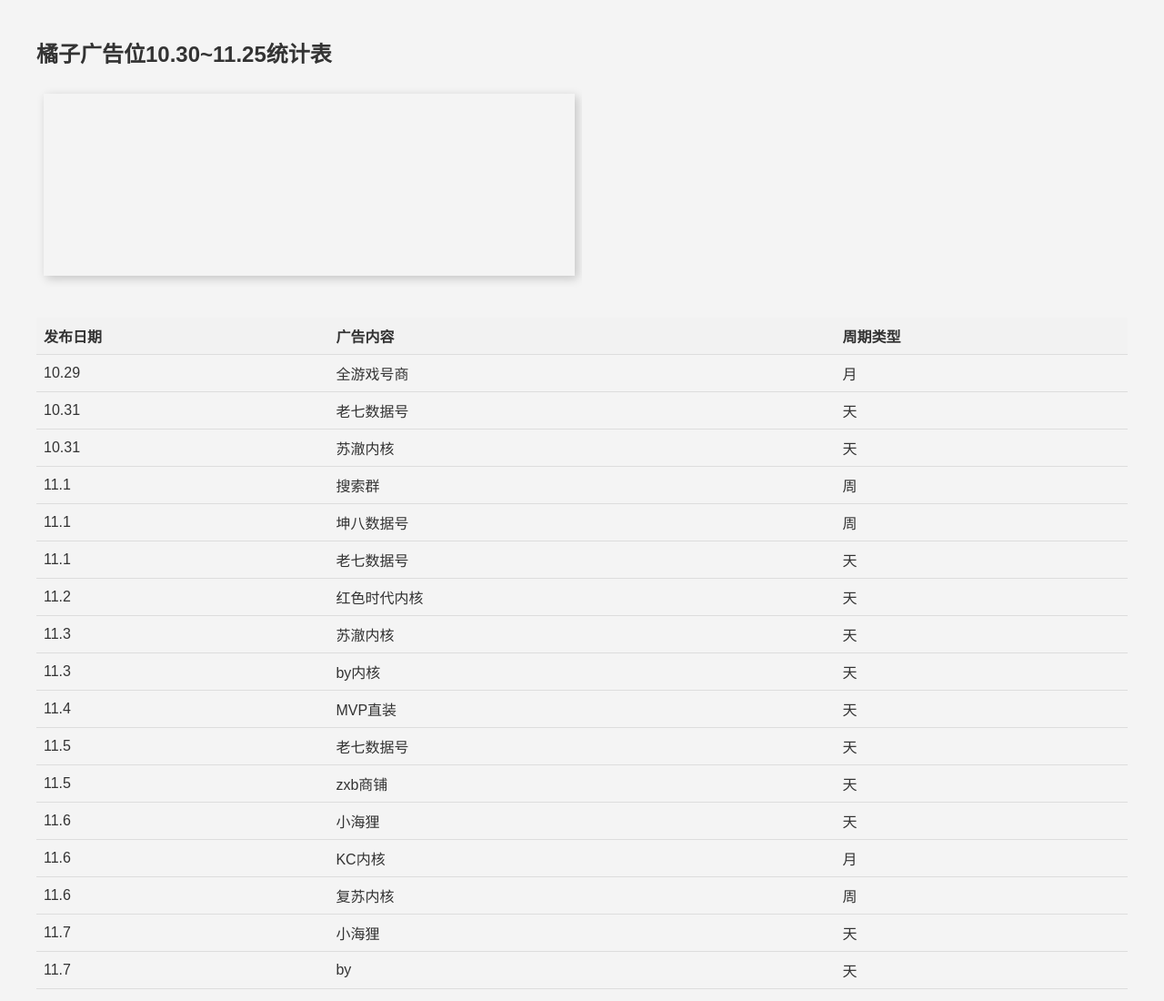
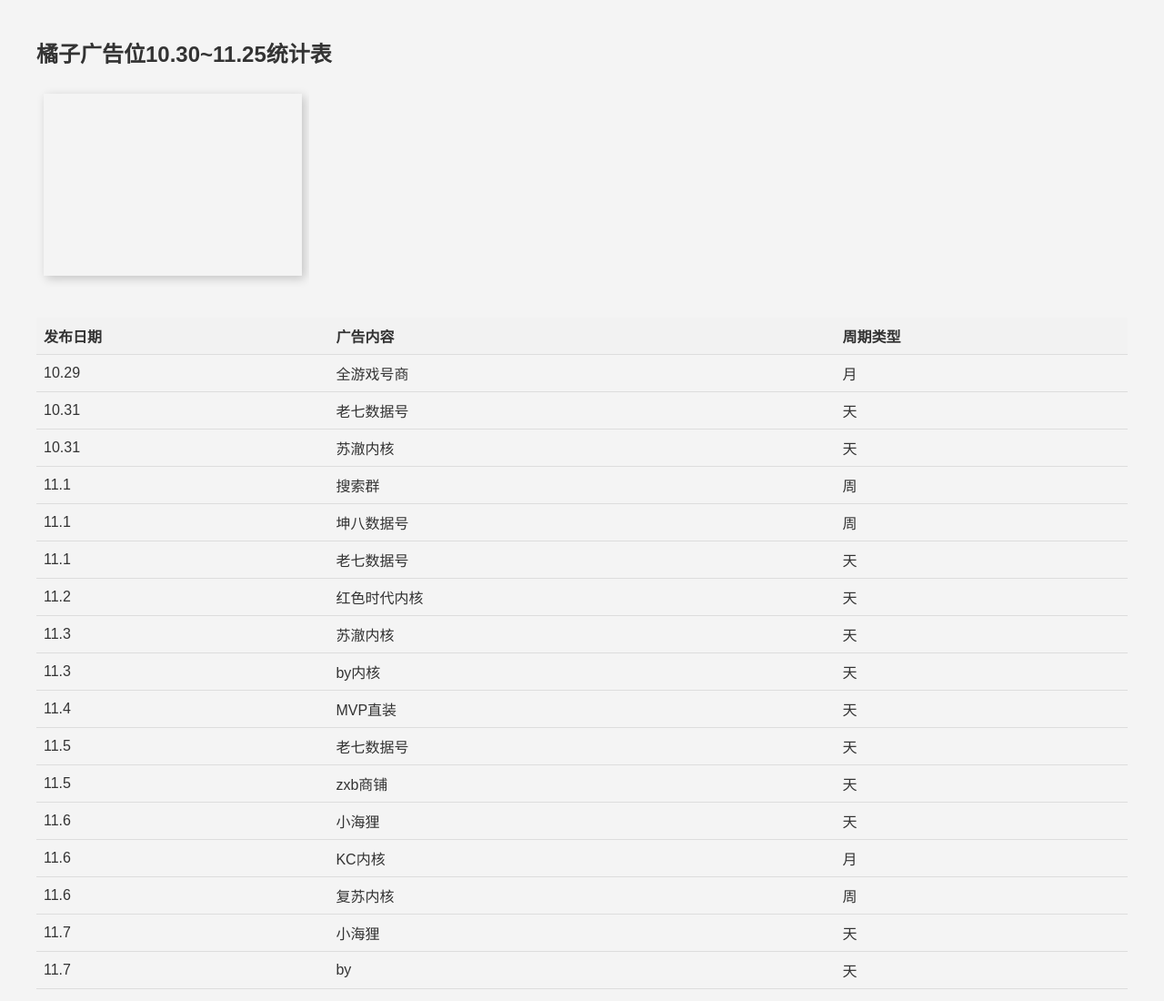
Before and after one commit to huaxiangrong1231/oraccc, a plain HTML site: page index.html in a window 1280 px wide. Shown: the top 1100 px of the page at 91% size. Drawn offline with nearby package versions, Linux system fonts and the light colour scheme.

Commit message:
Update index.html

```diff
--- a/index.html
+++ b/index.html
@@ -28,7 +28,7 @@
 </head>
 <body>
     <h2>橘子广告位10.30~11.25统计表</h2>
-    <iframe src="图表.html" width="600" height="250" frameborder="0"></iframe>
+    <iframe src="图表.html" width="300" height="250" frameborder="0"></iframe>
 
     <table>
         <thead>
```
